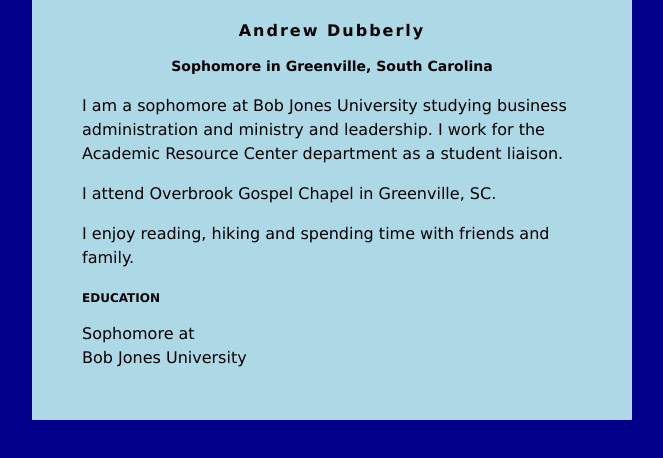
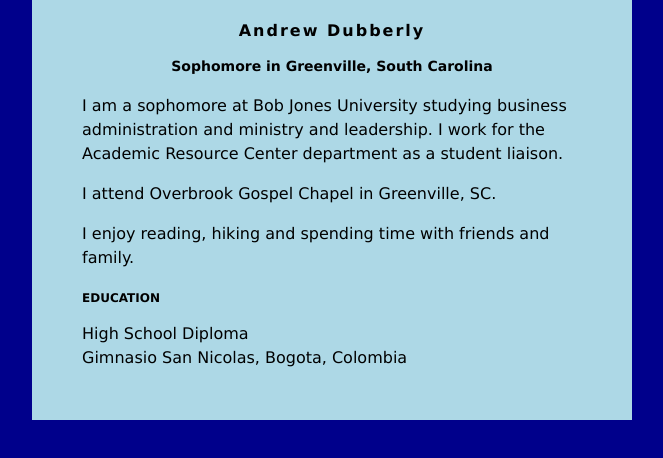
Before and after one commit to adubb373/adubb373.github.io, a plain HTML site: page index.html in a window 1280 px wide. Shown: the whole page, without its empty margins (308-971 px from the left). Drawn offline with Linux system fonts and the light colour scheme.

Commit message:
Update index.html

```diff
--- a/index.html
+++ b/index.html
@@ -41,8 +41,9 @@ h3 {
             I enjoy reading, hiking and spending time with friends and family.
          </p>
         <h3>EDUCATION</h3>
-        Sophomore at<br />
-        Bob Jones University
+        High School Diploma<br />
+        Gimnasio San Nicolas, Bogota, Colombia
+
     </div>
 
 </body>
```
